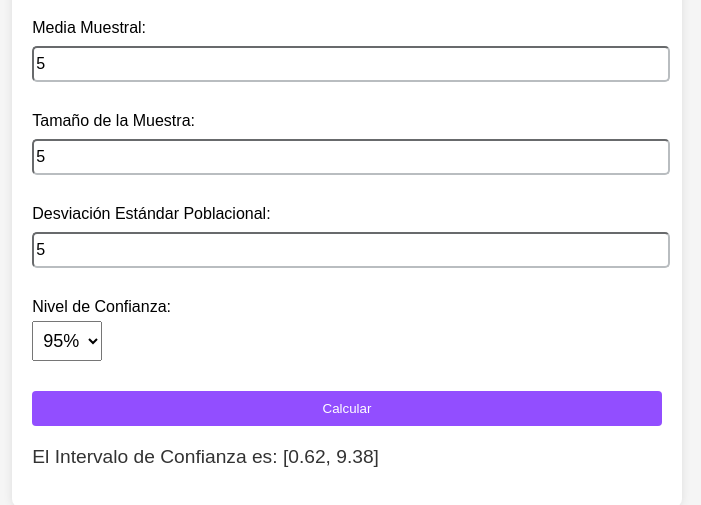
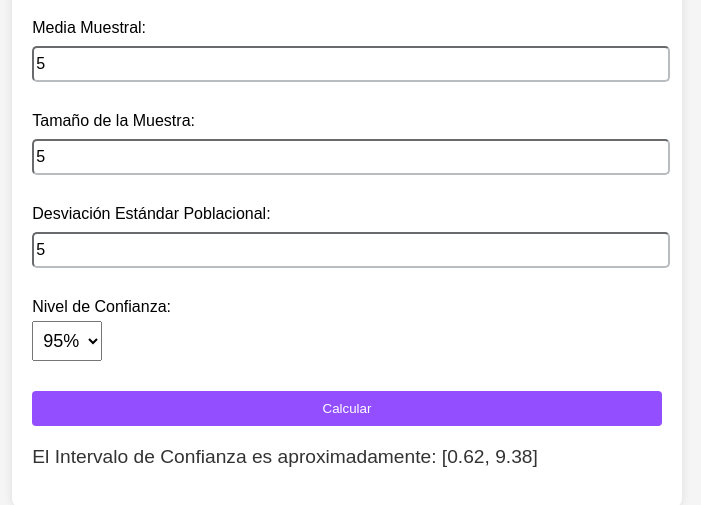
Before and after one commit to Jakyu00/Calculadora-de-Estimacion, a plain HTML site: page index.html in a window 1280 px wide. Both pictures are taken after typing "5", "5", "5" into the empty fields and a click on the button "Calcular". Shown: the part 187-692 px from the top of the page, without its empty margins (293-994 px from the left). Drawn offline with Linux system fonts and the light colour scheme.

Commit message:
index mod.html

```diff
--- a/index.html
+++ b/index.html
@@ -129,7 +129,7 @@
             let intervalo_confianza = [media_muestral - z_value * error_estandar, media_muestral + z_value * error_estandar];
 
             // Aquí se muestran los resultados
-            document.getElementById('resultado').innerText = `El Intervalo de Confianza es: [${intervalo_confianza[0].toFixed(2)}, ${intervalo_confianza[1].toFixed(2)}]`;
+            document.getElementById('resultado').innerText = `El Intervalo de Confianza es aproximadamente: [${intervalo_confianza[0].toFixed(2)}, ${intervalo_confianza[1].toFixed(2)}]`;
         }
     </script>
 </body>
```
